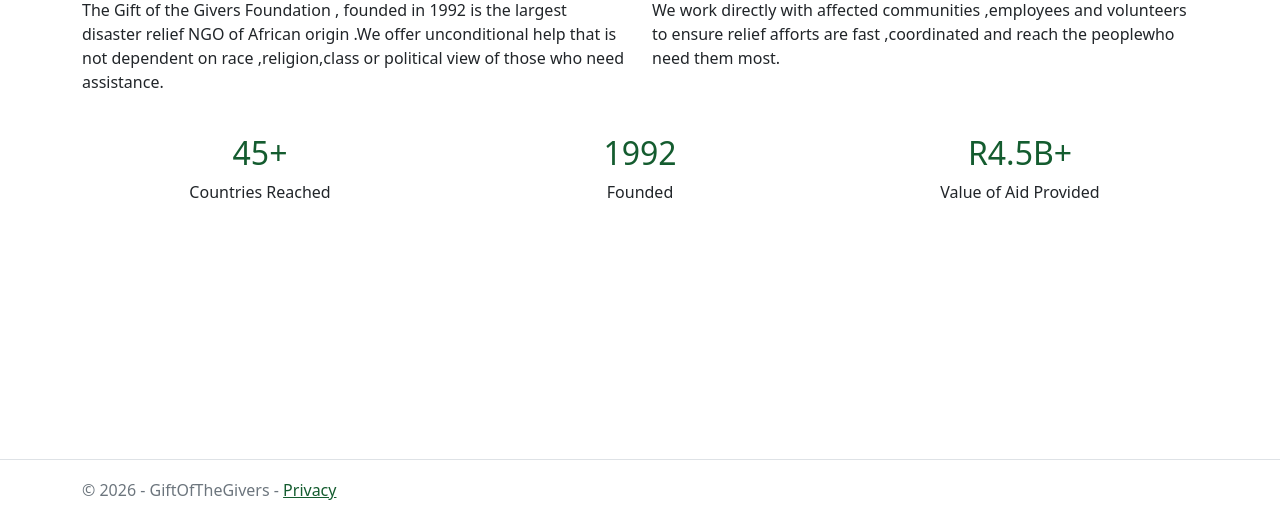
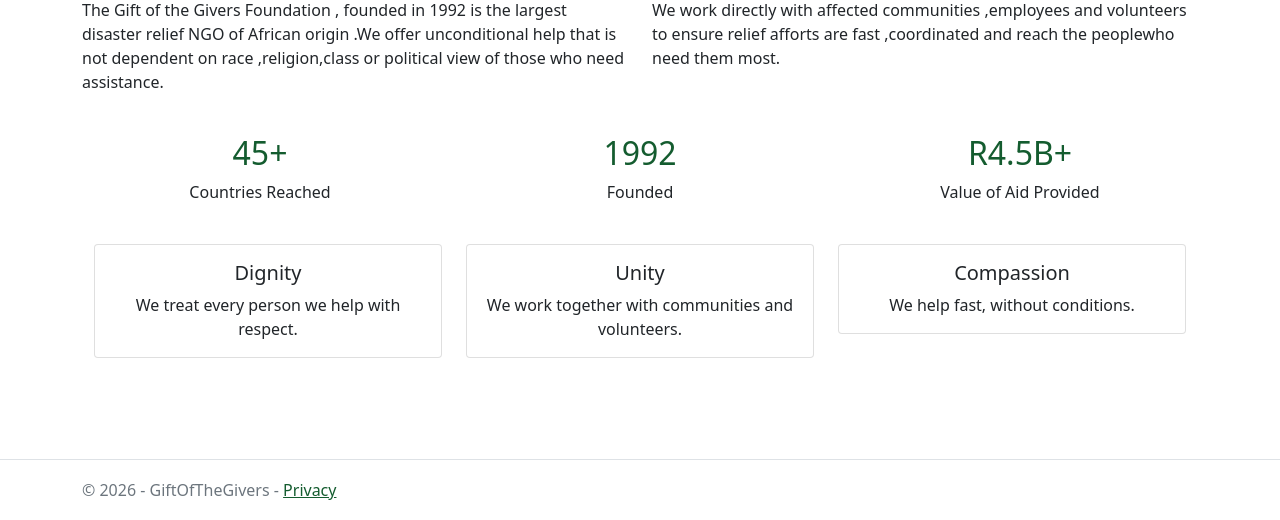
Before and after one commit to prudencezwivhuya80/GiftOfTheGivers-, an ASP.NET Core app: page /Home/About in a window 1280 px wide. Shown: the part 280-800 px from the top of the page. Run offline with ASP.NET Core 8, Linux system fonts and the light colour scheme; style sheets or scripts are compiled from the project's sources; some libraries are stand-ins or nearby versions.

Commit message:
Add values section to the About page

```diff
--- a/GiftOfTheGivers/Views/Home/About.cshtml
+++ b/GiftOfTheGivers/Views/Home/About.cshtml
@@ -25,10 +25,38 @@
     <div class="col-md-4 text-center">
         <h2>1992</h2>
         <p>Founded</p>
-
     </div>
     <div class="col-md-4 text-center">
         <h2>R4.5B+</h2>
         <p> Value of Aid Provided</p>
     </div>
 </div>
+
+<div class="container mt-4 mb-4">
+    <div class="row text-center">
+        <div class="col-md-4 mb-3">
+            <div class="card">
+                <div class="card-body">
+                    <h5 class="card-title">Dignity</h5>
+                    <p class="card-text">We treat every person we help with respect.</p>
+                </div>
+            </div>
+        </div>
+        <div class="col-md-4 mb-3">
+            <div class="card">
+                <div class="card-body">
+                    <h5 class="card-title">Unity</h5>
+                    <p class="card-text">We work together with communities and volunteers.</p>
+                </div>
+            </div>
+        </div>
+        <div class="col-md-4 mb-3">
+            <div class="card">
+                <div class="card-body">
+                    <h5 class="card-title">Compassion</h5>
+                    <p class="card-text">We help fast, without conditions.</p>
+                </div>
+            </div>
+        </div>
+    </div>
+</div>
```
Lines whose indentation alone changed are shown as unchanged.
